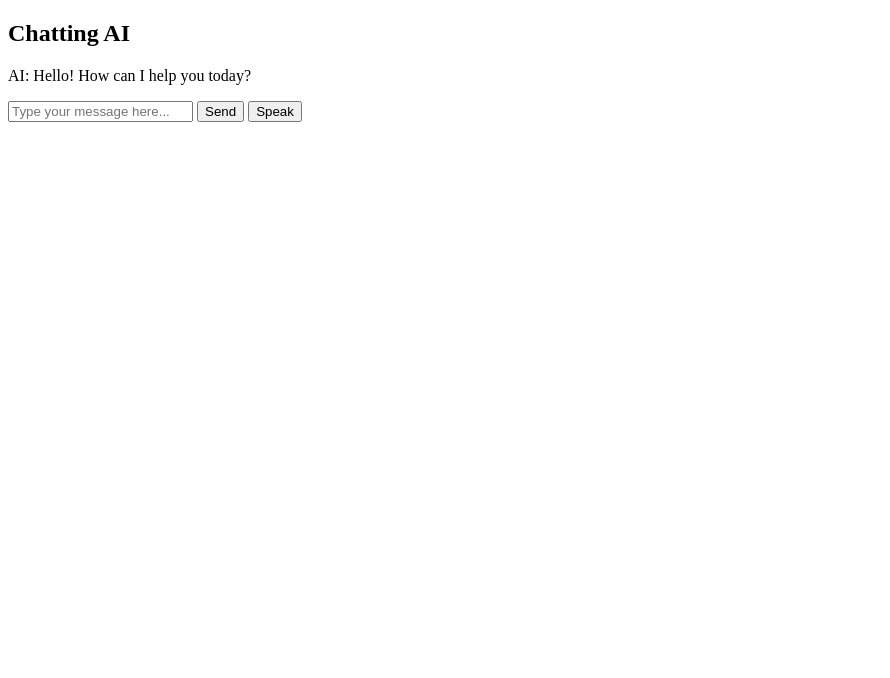
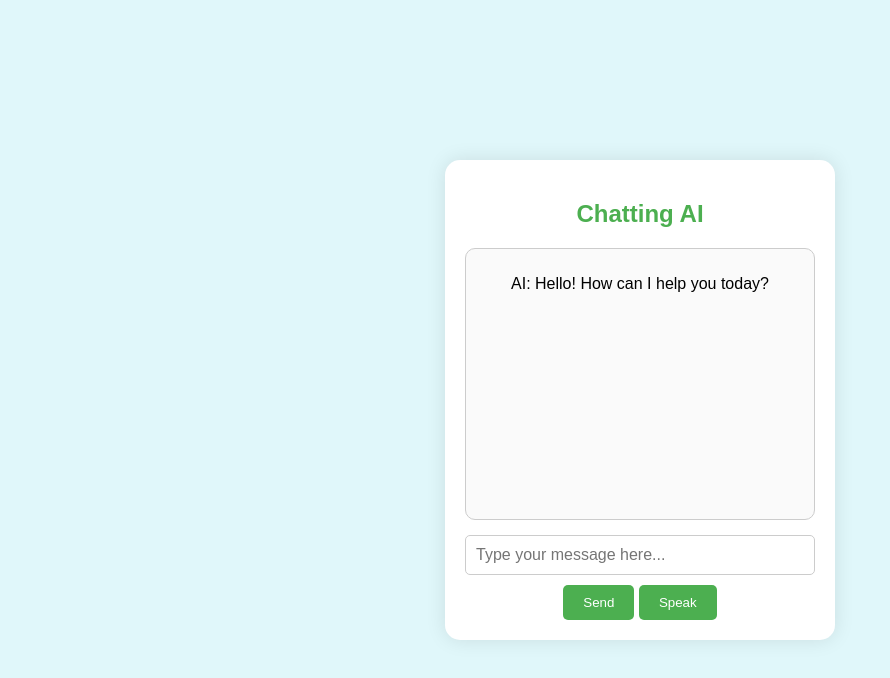
Before and after one commit to earningloot/Chat-box, a plain HTML site: page index.html in a window 1280 px wide. Shown: the whole page, without its empty margins (0-890 px from the left). Drawn offline with Linux system fonts and the light colour scheme.

Commit message:
Update index.html

```diff
--- a/index.html
+++ b/index.html
@@ -5,7 +5,94 @@
     <meta name="viewport" content="width=device-width, initial-scale=1.0">
     <title>Chatting AI</title>
     <style>
-        /* Styles for the UI */
+        body {
+            font-family: 'Arial', sans-serif;
+            background-color: #e0f7fa;
+            display: flex;
+            justify-content: center;
+            align-items: center;
+            height: 100vh;
+            margin: 0;
+        }
+        .chat-container {
+            background-color: #ffffff;
+            padding: 20px;
+            border-radius: 15px;
+            box-shadow: 0 0 20px rgba(0, 0, 0, 0.1);
+            width: 350px;
+            text-align: center;
+            animation: fadeIn 1s ease-in-out;
+        }
+        .chat-box {
+            height: 250px;
+            overflow-y: scroll;
+            border: 1px solid #ccc;
+            padding: 10px;
+            margin-bottom: 15px;
+            border-radius: 10px;
+            background-color: #fafafa;
+            animation: slideIn 1s ease;
+        }
+        .chat-input {
+            width: calc(100% - 22px);
+            padding: 10px;
+            border: 1px solid #ccc;
+            border-radius: 5px;
+            margin-bottom: 10px;
+            font-size: 16px;
+            transition: border-color 0.3s;
+        }
+        .chat-input:focus {
+            border-color: #4caf50;
+            outline: none;
+        }
+        .chat-button {
+            padding: 10px 20px;
+            background-color: #4caf50;
+            color: white;
+            border: none;
+            border-radius: 5px;
+            cursor: pointer;
+            transition: background-color 0.3s ease;
+            animation: buttonAnimation 1s ease-in-out;
+        }
+        .chat-button:hover {
+            background-color: #45a049;
+        }
+        h2 {
+            color: #4caf50;
+            margin-bottom: 20px;
+            font-size: 24px;
+        }
+        @keyframes fadeIn {
+            from {
+                opacity: 0;
+            }
+            to {
+                opacity: 1;
+            }
+        }
+        @keyframes slideIn {
+            from {
+                transform: translateY(20px);
+                opacity: 0;
+            }
+            to {
+                transform: translateY(0);
+                opacity: 1;
+            }
+        }
+        @keyframes buttonAnimation {
+            0% {
+                transform: scale(1);
+            }
+            50% {
+                transform: scale(1.1);
+            }
+            100% {
+                transform: scale(1);
+            }
+        }
     </style>
 </head>
 <body>
@@ -25,11 +112,19 @@
     const chatBox = document.getElementById('chat-box');
     const chatInput = document.getElementById('chat-input');
 
-    // Function to display messages
+    // Function to display messages with animation
     function addMessage(message, sender) {
         const messageElement = document.createElement('p');
         messageElement.textContent = `${sender}: ${message}`;
+        messageElement.style.opacity = 0; // Initially invisible
         chatBox.appendChild(messageElement);
+
+        // Fade in the message with animation
+        setTimeout(() => {
+            messageElement.style.transition = "opacity 1s ease";
+            messageElement.style.opacity = 1;
+        }, 100);
+
         chatBox.scrollTop = chatBox.scrollHeight;
     }
 
```
